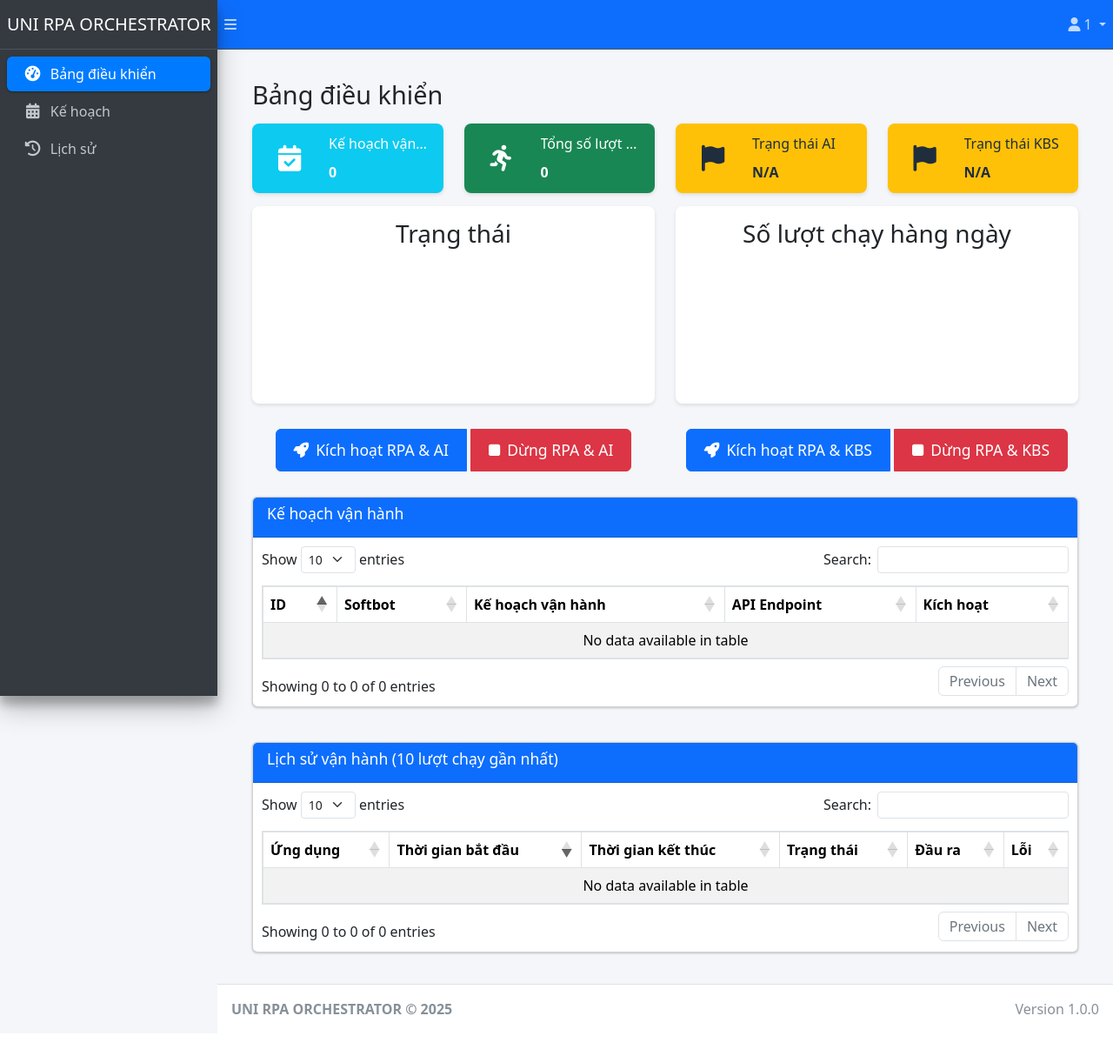
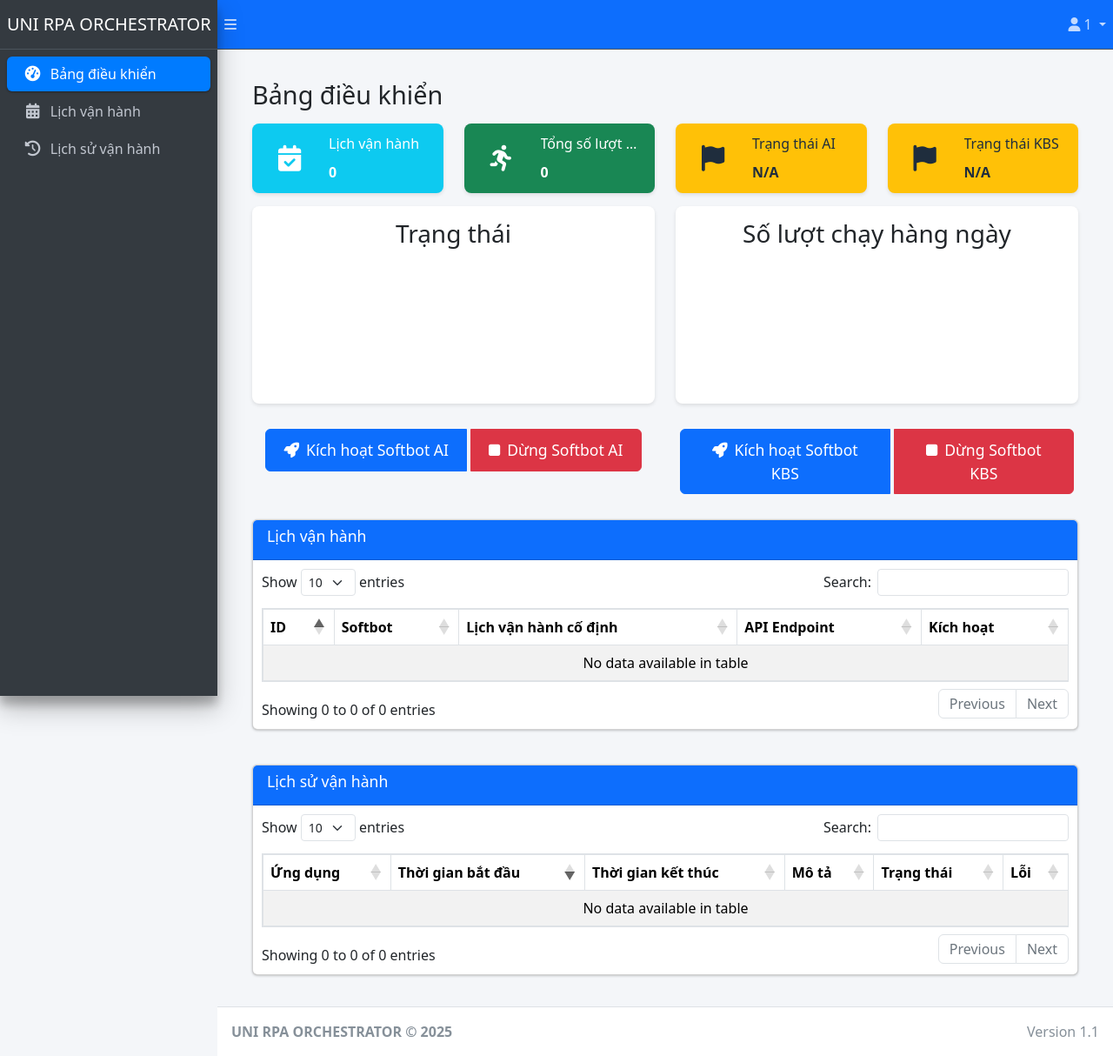
Before and after one commit to rpa-for-education/uni-rpa-orchestrator, a Flask app: page / in a window 1280 px wide. Shown: the whole page at 87% size. Before the commit the page ends 1166 px from the top, so only its background shows below. Run offline with Flask 3, Linux system fonts and the light colour scheme; the visitor is signed in with stand-in values (Sample User, id 1); a map, chart or similar area stays blank; parts of the project's set-up code (start-up, migrations or seed data) failed here and were passed over; some libraries are stand-ins or nearby versions.

Commit message:
2025.04.14 10:35

```diff
--- a/templates/index.html
+++ b/templates/index.html
@@ -101,13 +101,13 @@
                         <li class="nav-item">
                             <a href="#schedules" class="nav-link">
                                 <i class="nav-icon fas fa-calendar-alt"></i>
-                                <p>Kế hoạch</p>
+                                <p>Lịch vận hành</p>
                             </a>
                         </li>
                         <li class="nav-item">
                             <a href="#logs" class="nav-link">
                                 <i class="nav-icon fas fa-history"></i>
-                                <p>Lịch sử</p>
+                                <p>Lịch sử vận hành</p>
                             </a>
                         </li>
                     </ul>
@@ -130,7 +130,7 @@
                             <div class="info-box bg-info">
                                 <span class="info-box-icon"><i class="fas fa-calendar-check"></i></span>
                                 <div class="info-box-content">
-                                    <span class="info-box-text">Kế hoạch vận hành</span>
+                                    <span class="info-box-text">Lịch vận hành</span>
                                     <span class="info-box-number">{{ active_schedules }}</span>
                                 </div>
                             </div>
@@ -185,20 +185,20 @@
                         <div class="col-6 text-center">
                             <div class="btn-group">
                                 <button class="btn btn-primary btn-trigger" id="trigger-ai-start" data-app="ai" data-action="start">
-                                    <i class="fas fa-rocket me-2"></i>Kích hoạt RPA & AI
+                                    <i class="fas fa-rocket me-2"></i>Kích hoạt Softbot AI
                                 </button>
                                 <button class="btn btn-danger btn-trigger" id="trigger-ai-stop" data-app="ai" data-action="stop">
-                                    <i class="fas fa-stop me-2"></i>Dừng RPA & AI
+                                    <i class="fas fa-stop me-2"></i>Dừng Softbot AI
                                 </button>
                             </div>
                         </div>
                         <div class="col-6 text-center">
                             <div class="btn-group">
                                 <button class="btn btn-primary btn-trigger" id="trigger-kbs-start" data-app="kbs" data-action="start">
-                                    <i class="fas fa-rocket me-2"></i>Kích hoạt RPA & KBS
+                                    <i class="fas fa-rocket me-2"></i>Kích hoạt Softbot KBS
                                 </button>
                                 <button class="btn btn-danger btn-trigger" id="trigger-kbs-stop" data-app="kbs" data-action="stop">
-                                    <i class="fas fa-stop me-2"></i>Dừng RPA & KBS
+                                    <i class="fas fa-stop me-2"></i>Dừng Softbot KBS
                                 </button>
                             </div>
                         </div>
@@ -209,7 +209,7 @@
                         <div class="col-12">
                             <div class="card">
                                 <div class="card-header bg-primary text-white">
-                                    <h3 class="card-title">Kế hoạch vận hành</h3>
+                                    <h3 class="card-title">Lịch vận hành</h3>
                                 </div>
                                 <div class="card-body table-responsive">
                                     <table id="schedulesTable" class="table table-bordered table-striped">
@@ -217,7 +217,7 @@
                                             <tr>
                                                 <th>ID</th>
                                                 <th>Softbot</th>
-                                                <th>Kế hoạch vận hành</th>
+                                                <th>Lịch vận hành cố định</th>
                                                 <th>API Endpoint</th>
                                                 <th>Kích hoạt</th>
                                             </tr>
@@ -250,7 +250,7 @@
                         <div class="col-12">
                             <div class="card">
                                 <div class="card-header bg-primary text-white">
-                                    <h3 class="card-title">Lịch sử vận hành (10 lượt chạy gần nhất)</h3>
+                                    <h3 class="card-title">Lịch sử vận hành</h3>
                                 </div>
                                 <div class="card-body table-responsive">
                                     <table id="logsTable" class="table table-bordered table-striped">
@@ -259,8 +259,8 @@
                                                 <th>Ứng dụng</th>
                                                 <th>Thời gian bắt đầu</th>
                                                 <th>Thời gian kết thúc</th>
+                                                <th>Mô tả</th>
                                                 <th>Trạng thái</th>
-                                                <th>Đầu ra</th>
                                                 <th>Lỗi</th>
                                             </tr>
                                         </thead>
@@ -270,6 +270,7 @@
                                                 <td>{{ log.app_name or 'N/A' }}</td>
                                                 <td>{{ log.start_time }}</td>
                                                 <td>{{ log.end_time or '' }}</td>
+                                                <td>{{ log.output or '' }}</td>
                                                 <td>
                                                     {% if log.status == 'SUCCESS' %}
                                                         <span class="badge bg-success">{{ log.status }}</span>
@@ -279,7 +280,6 @@
                                                         <span class="badge bg-warning">{{ log.status }}</span>
                                                     {% endif %}
                                                 </td>
-                                                <td>{{ log.output or '' }}</td>
                                                 <td>{{ log.error_message or '' }}</td>
                                             </tr>
                                             {% endfor %}
@@ -296,7 +296,7 @@
         <!-- Footer -->
         <footer class="main-footer">
             <div class="float-right d-none d-sm-block">
-                Version 1.0.0
+                Version 1.1
             </div>
             <strong>UNI RPA ORCHESTRATOR © 2025</strong>
         </footer>
```
